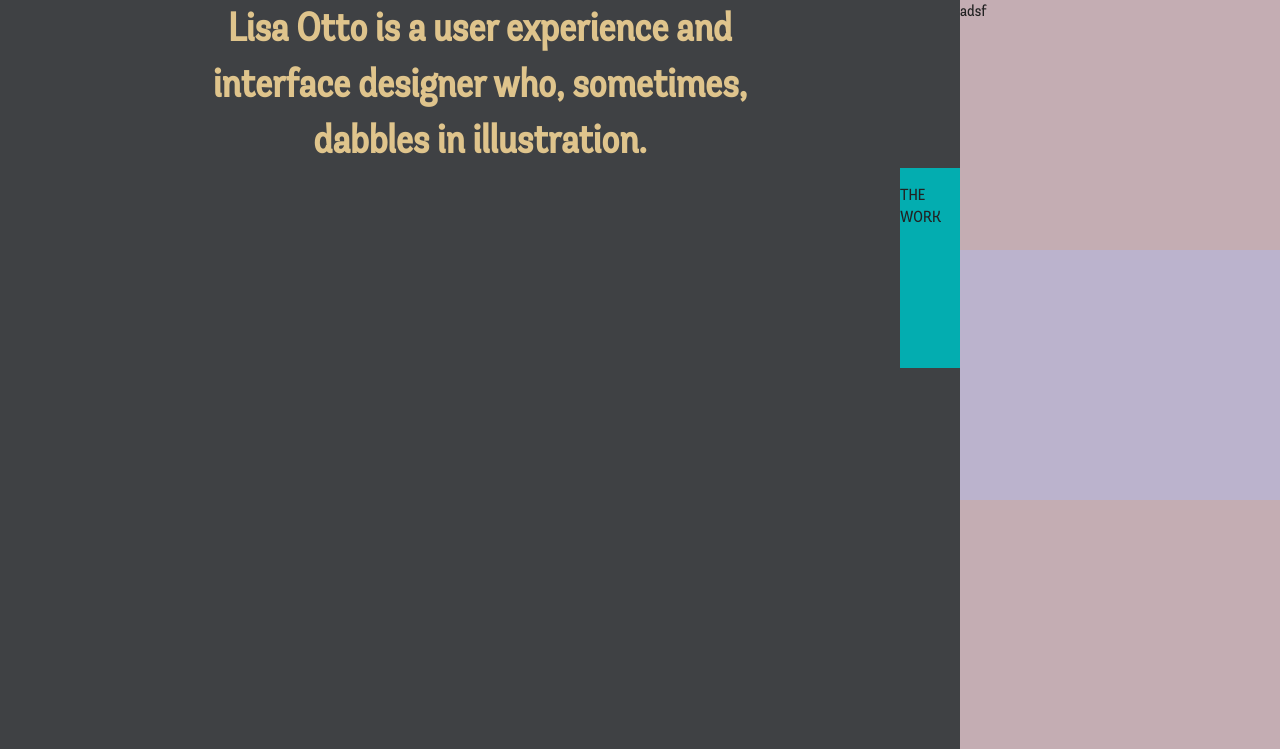
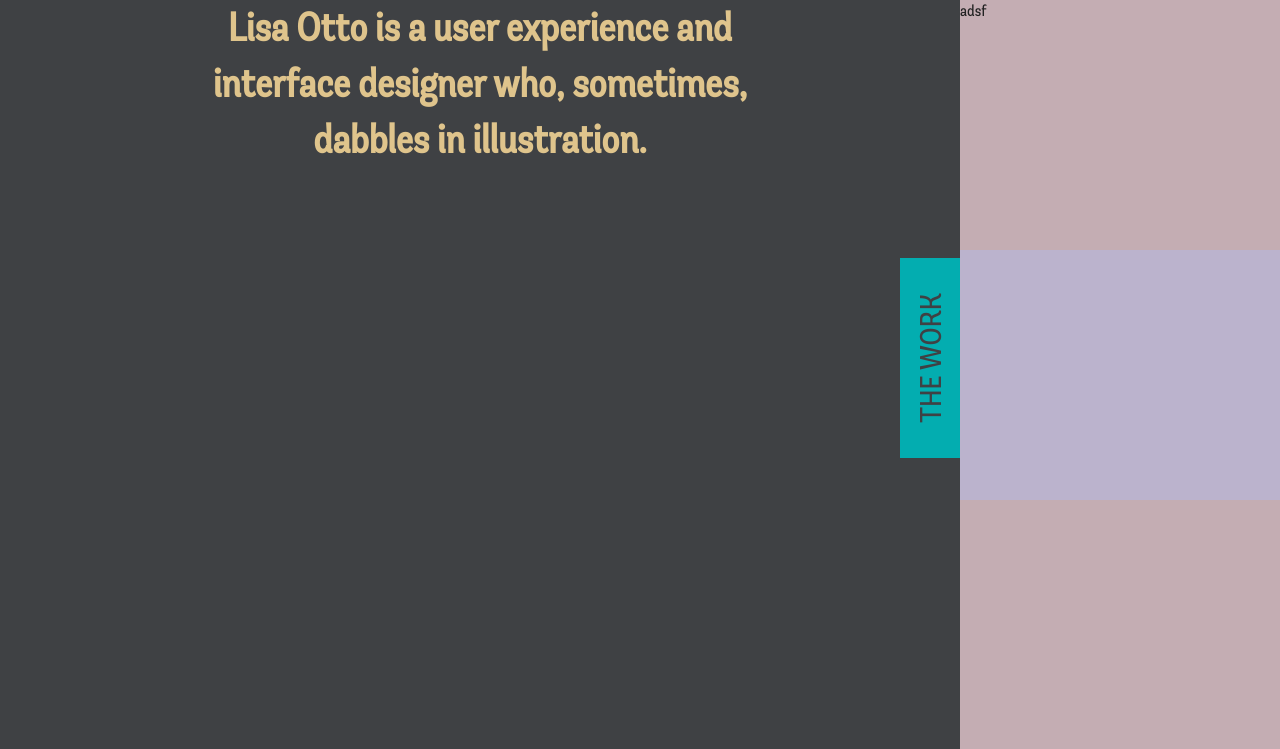
Before and after one commit to lisaotto/examples, a PHP site: page / in a window 1280 px wide. Shown: the top 749 px of the page. Run offline with PHP 8.4, Linux system fonts and the light colour scheme; style sheets or scripts are compiled from the project's sources; some libraries are stand-ins or nearby versions.

Commit message:
Tab css updates

```diff
--- a/index.html
+++ b/index.html
@@ -28,9 +28,8 @@
         <header>
         <h1><span>Lisa Otto</span> is a user experience and interface designer who, sometimes, dabbles in illustration.</h1>
 
-        <div class="tab">
-        	<p>THE WORK</p>
-        </div>
+
+        <p class="tab">THE WORK</p>
 
 
 
--- a/scss/style.scss
+++ b/scss/style.scss
@@ -46,11 +46,38 @@ header {
 }
 
 .tab {
-    width:60px;
-    height:200px;
+    font-size:30px;
+    color:$grey;
+    width:200px;
+    text-align:center;
+    padding-top:10px;
+    height:60px;
     background-color:$blue;
     float:right;
+
+    transform-origin:100% 100%;
+
+     /* Safari */
+    transform: rotate(-90deg);
+
+    /* Firefox */
+    transform: rotate(-90deg);
+
+    /* E */
+    transform: rotate(-90deg);
+
+    /* Opera */
+    transform: rotate(-90deg);
+
+    /* Internet Explorer */
+    filter: progid:DXImageTransform.Microsoft.BasicImage(rotation=3);
+
+
+
+
 }
+
+
 
 h1 {
     text-align:center;
```
Also changed, not shown: css/style.css.
